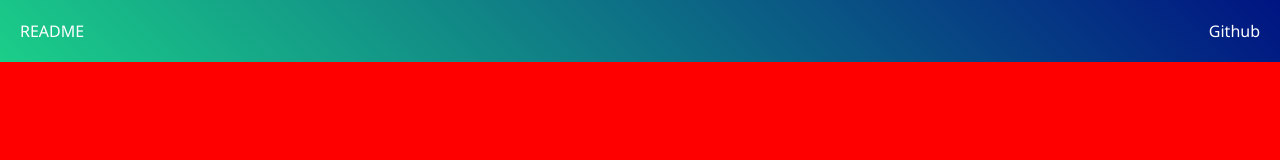
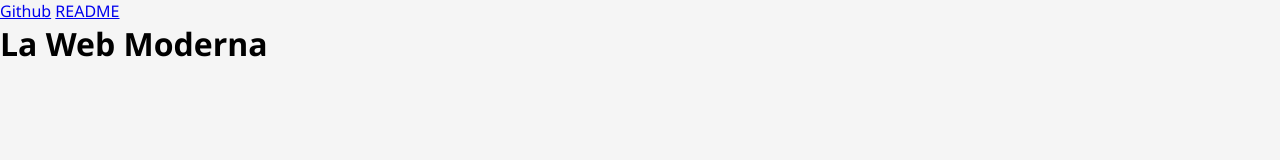
Before and after one commit to PercyTechX/web-moderna, a plain HTML site: page index.html in a window 1280 px wide. Drawn offline with Linux system fonts and the light colour scheme.

Commit message:
NUEVO CAMBIO

```diff
--- a/index.html
+++ b/index.html
@@ -3,11 +3,21 @@
   <head>
     <meta charset="UTF-8" />
     <meta name="viewport" content="width=device-width, initial-scale=1.0" />
-    <title>Document</title>
+    <title>La Web moderna</title>
     <link rel="stylesheet" href="./styles.css" />
   </head>
   <body>
-    <header>
+
+  <nav>
+    <a href="https://github.com/PercyTechX/web-moderna"> Github</a>
+    <a href="https://github.com/PercyTechX/web-moderna/blob/main/README.md">README</a>
+  </nav>
+    <main>
+      <h1> La Web Moderna</h1>
+
+    </main>
+
+    <!-- <header>
       <nav>
         <ul>
           <li>
@@ -20,6 +30,6 @@
       </nav>
     </header>
     <main></main>
-    <footer></footer>
+    <footer></footer> -->
   </body>
 </html>
--- a/styles.css
+++ b/styles.css
@@ -1,4 +1,4 @@
-* {
+/* * {
     margin: 0;
     padding: 0;
     box-sizing: border-box;
@@ -28,7 +28,7 @@
     color: #ffffff;
   }
 
-  /* 600px en adelante */
+   600px en adelante
   @media (min-width: 600px) {
     body {
       background-color: red;
@@ -38,4 +38,17 @@
       top: 0;
       bottom: auto;
     }
-  }
+  } */
+
+  /* Reset de márgenes, relleno y ajuste de box-sizing */
+* {
+  margin: 0;
+  padding: 0;
+  box-sizing: border-box;
+}
+
+
+body {
+  font-family: 'Segoe UI', system-ui, sans-serif;
+  background-color: #f5f5f5;
+}
```
Also changed, not shown: 1 other file.
